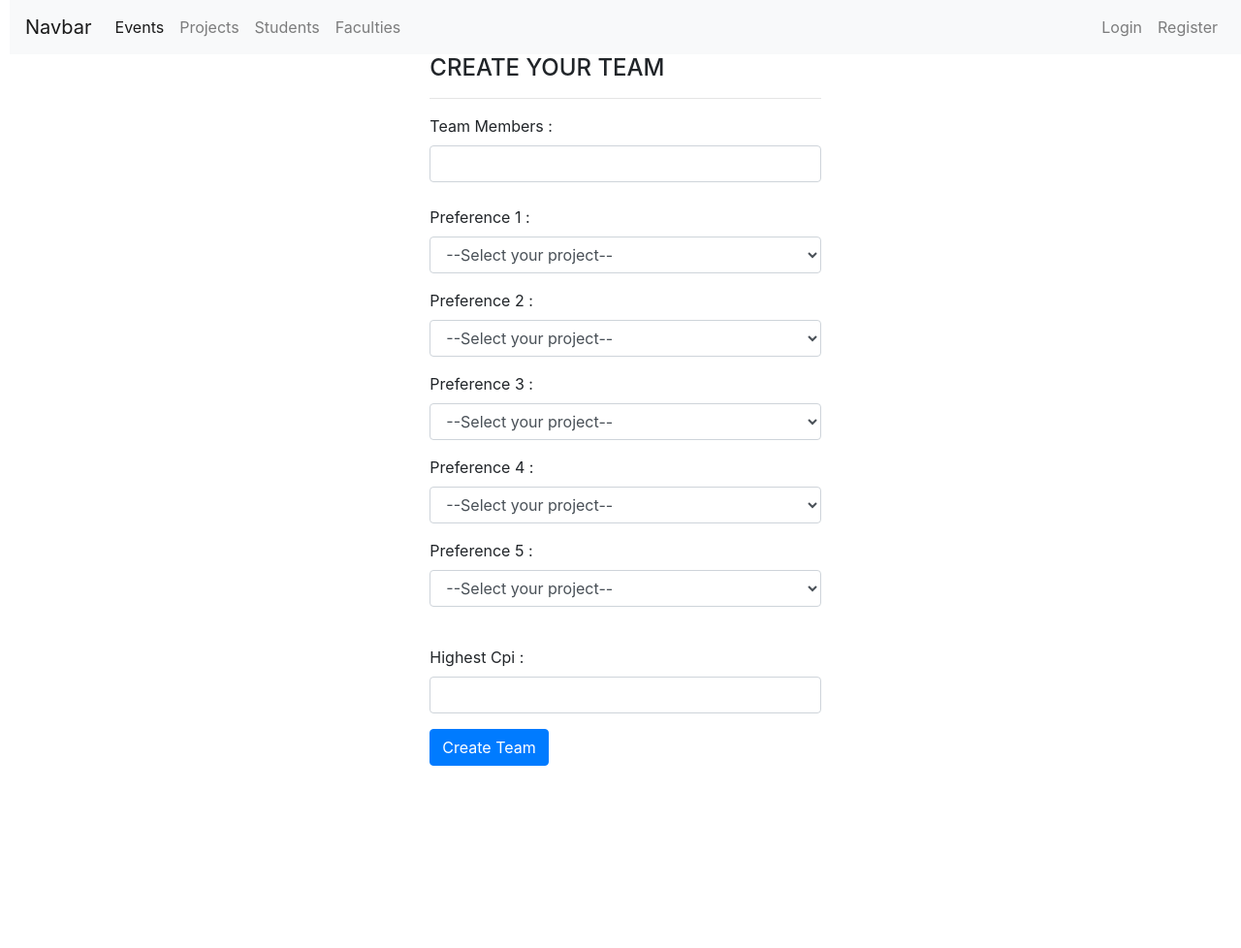
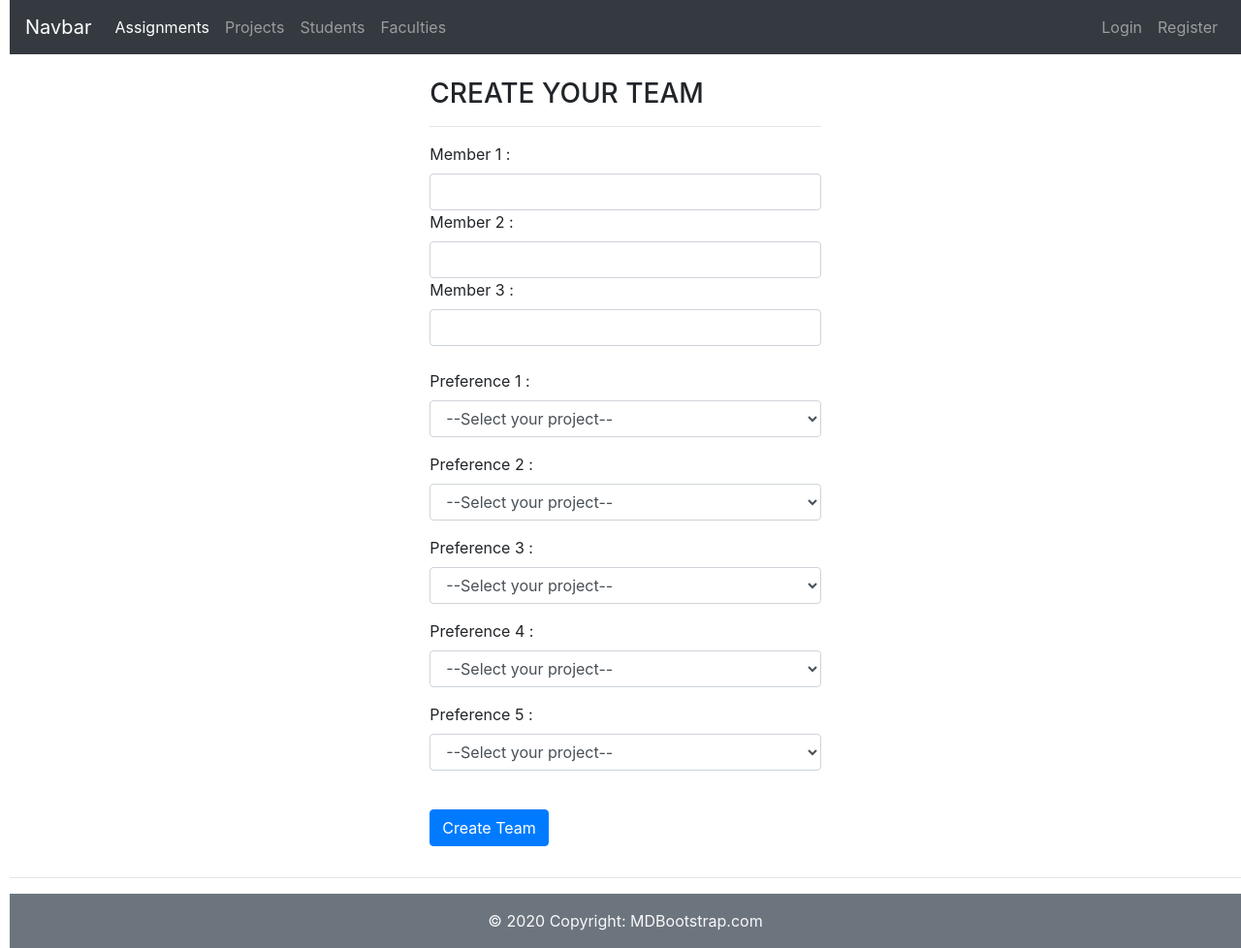
Before and after one commit to Dev1561/Generalized-System-for-Project-and-Guide-Allocation, a Django app: page /create_team in a window 1280 px wide. Shown: the whole page at 97% size. Before the commit the page ends 790 px from the top, so only its background shows below. Run offline with Django 3.2, Linux system fonts and the light colour scheme; data that the repository does not hold is empty; some libraries are stand-ins or nearby versions.

Commit message:
added team creation

```diff
--- a/SDPproject/EventGeneration/templates/base.html
+++ b/SDPproject/EventGeneration/templates/base.html
@@ -11,7 +11,7 @@
     </head>
 
     <body style="margin-left: 10px;">
-        <nav class="navbar navbar-expand-lg navbar-light bg-light py-md-2">
+        <nav class="navbar navbar-expand-lg navbar-dark bg-dark py-md-2">
             {% if user.is_superuser %}
             <a class="navbar-brand" href="#">Admin Panel</a>
             {% else %}
@@ -23,10 +23,10 @@
             </button>
             <div class="collapse navbar-collapse" id="navbarNavAltMarkup">
                 <div class="navbar-nav">
-                    <a class="nav-item nav-link active" href="/events">Events <span class="sr-only">(current)</span></a>
+                    <a class="nav-item nav-link active" href="/events">Assignments <span class="sr-only">(current)</span></a>
                     <a class="nav-item nav-link" href="#">Projects</a>
                     <a class="nav-item nav-link" href="#">Students</a>
-                    <a class="nav-item nav-link" href="#">Faculties</a>
+                    <a class="nav-item nav-link" href="/allocate_project">Faculties</a>
                 </div>
             </div>
             <div class="collapse navbar-collapse justify-content-end" id="navbarNavAltMarkup">
@@ -47,6 +47,16 @@
         <div class="container"></div>
         {% block content%} {% endblock %}
         </div>
+
+        <hr>
+        <footer class="bg-secondary text-center text-lg-start">
+            <!-- Copyright -->
+            <div class="text-center p-3 text-light" >
+              © 2020 Copyright:
+              <a class="text-light" href="https://mdbootstrap.com/">MDBootstrap.com</a>
+            </div>
+            <!-- Copyright -->
+          </footer>
         <!-- Optional JavaScript -->
         <!-- jQuery first, then Popper.js, then Bootstrap JS -->
         <script src="https://code.jquery.com/jquery-3.2.1.slim.min.js"
--- a/SDPproject/EventGeneration/urls.py
+++ b/SDPproject/EventGeneration/urls.py
@@ -2,7 +2,7 @@ from django.urls import path
 from . import views
 
 urlpatterns = [
-    path('events', views.Students),
+    path('assignments', views.Students),
     path('faculty', views.Faculties),
-    path('create_event', views.create_event),
+    path('create_project_assignment', views.create_project_assignment),
 ]
--- a/SDPproject/EventGeneration/views.py
+++ b/SDPproject/EventGeneration/views.py
@@ -22,7 +22,7 @@ def Faculties(request):
     return HttpResponse(user_faculty.is_student)
     #return render(request, 'show_events.html', {'event_data':event_data})
 
-def create_event(request):
+def create_project_assignment(request):
     if request.method == 'POST':
         event = Event()
         event.Title = request.POST['event_title']
--- a/SDPproject/LoginRegister/templates/login.html
+++ b/SDPproject/LoginRegister/templates/login.html
@@ -8,7 +8,7 @@
     <div class="col-md-4">
         <form action="login" method="post" style="margin-top: 50px;">
             {% csrf_token %}
-            <h4> LOGIN FORM </h4>
+            <h3> LOGIN FORM </h3>
             <hr />
             <div class="form-group">
                 <label name="username"> Username : </label>
--- a/SDPproject/LoginRegister/templates/register.html
+++ b/SDPproject/LoginRegister/templates/register.html
@@ -7,7 +7,7 @@
     <div class="col-md-4">
         <form action="register" method="post" style="margin-top: 50px;">
             {% csrf_token %}
-            <h4> REGISTER YOURSELF HERE </h4>
+            <h3> REGISTER YOURSELF HERE </h3>
             <hr />
             <div class="form-group">
                 <label name="username"> Username : </label>
--- a/SDPproject/ProjectAllocation/models.py
+++ b/SDPproject/ProjectAllocation/models.py
@@ -10,10 +10,11 @@ class Project(models.Model):
     own_def = models.BooleanField(default=False)
 
 class Team(models.Model):
-    team_members = models.TextField(max_length=50)
+    member1 = models.ForeignKey(event_models.Student, on_delete=models.CASCADE, related_name='member_1')
+    member2 = models.ForeignKey(event_models.Student, on_delete=models.CASCADE, related_name='member_2')
+    member3 = models.ForeignKey(event_models.Student, on_delete=models.CASCADE, default=None, related_name='member_3', null=True)
     preference1 = models.ForeignKey(Project, on_delete=models.CASCADE, related_name='pref_1')
     preference2 = models.ForeignKey(Project, on_delete=models.CASCADE, related_name='pref_2')
     preference3 = models.ForeignKey(Project, on_delete=models.CASCADE, related_name='pref_3')
     preference4 = models.ForeignKey(Project, on_delete=models.CASCADE, related_name='pref_4')
     preference5 = models.ForeignKey(Project, on_delete=models.CASCADE, related_name='pref_5')
-    highest_cpi = models.CharField(max_length=4)
--- a/SDPproject/ProjectAllocation/templates/create_team.html
+++ b/SDPproject/ProjectAllocation/templates/create_team.html
@@ -7,13 +7,21 @@
     <div class="col-md-4">
         <form action="validate_team" method="POST">
             {% csrf_token %}
-            <h4> CREATE YOUR TEAM </h4>
+            <br/> <h3> CREATE YOUR TEAM </h3>
             <hr />
             <div class="form=group">
-                <label name="members"> Team Members : </label>
-                <input type="text" name="members" class="form-control" required>
+                <label name="member1"> Member 1 : </label>
+                <input type="text" name="member1" class="form-control" required>
             </div>
-            <br/>
+            <div class="form=group">
+                <label name="member2"> Member 2 : </label>
+                <input type="text" name="member2" class="form-control" required>
+            </div>
+            <div class="form=group">
+                <label name="member3"> Member 3 : </label>
+                <input type="text" name="member3" class="form-control">
+            </div>
+            <br />
 
             <div class="form-group">
                 <label name="pref1"> Preference 1 : </label>
@@ -67,12 +75,13 @@
             <br>
 
             <div class="form-group">
-                <label name="high_cpi"> Highest Cpi : </label>
-                <input type="text" name="high_cpi" class="form-control">
+                <input type='submit' name='create' class='btn btn-primary' value='Create Team' />
             </div>
 
-            <div class="form-group">
-                <input type='submit' name='create' class='btn btn-primary' value='Create Team' />
+            <div>
+                {% for message in messages %}
+                <h3 style="color: red;"> {{message}} </h3>
+                {% endfor %}
             </div>
         </form>
     </div>
--- a/SDPproject/ProjectAllocation/urls.py
+++ b/SDPproject/ProjectAllocation/urls.py
@@ -5,4 +5,5 @@ urlpatterns = [
     path('create_team', views.CreateTeam),
     path('validate_team', views.validate_team),
     path('team_created', views.team_created),
+    path('allocate_project', views.allocate_project),
 ]
--- a/SDPproject/ProjectAllocation/views.py
+++ b/SDPproject/ProjectAllocation/views.py
@@ -12,13 +12,14 @@ def CreateTeam(request):
     return render(request, 'create_team.html', {'projects':projects})
 
 def validate_team(request):
-    members = request.POST['members']
+    member1 = request.POST['member1']
+    member2 = request.POST['member2']
+    member3 = request.POST['member3']
     pref1 = request.POST['project1']
     pref2 = request.POST['project2']
     pref3 = request.POST['project3']
     pref4 = request.POST['project4']
     pref5 = request.POST['project5']
-    highest_cpi = request.POST['high_cpi']
 
     choice1 = Project.objects.get(title=pref1)
     choice2 = Project.objects.get(title=pref2)
@@ -26,35 +27,69 @@ def validate_team(request):
     choice4 = Project.objects.get(title=pref4)
     choice5 = Project.objects.get(title=pref5)
 
-    team_members = members.split(",")
-    user1 = event_models.User.objects.get(username=team_members[0])
-    user2 = event_models.User.objects.get(username=team_members[1])
+    user1 = event_models.User.objects.get(username=member1)
+    user2 = event_models.User.objects.get(username=member2)
+    user3 = None
+    if(member3 == ''):
+        member3 = None
+    if(member3 is not None):
+        user3 = event_models.User.objects.get(username=member3)
 
-    print(user1)
+    print(user3)
     print(user2)
+
     mem1 = event_models.Student.objects.get(user=user1)
     mem2 = event_models.Student.objects.get(user=user2)
+    mem3 = None
+    if(user3 is not None):
+        mem3 = event_models.Student.objects.get(user=user3)
+
+    print(mem3)
 
     print(float(mem1.cpi) - float(mem2.cpi))
     print(mem2.cpi)
-    if( float(mem1.cpi) - float(mem2.cpi) > 0.5 ):
-        messages.info("Team cannot be created")
-        return redirect('/create_team')
+
+    if(mem3 is not None):
+        if( ( float(mem1.cpi) - float(mem2.cpi) - float(mem3.cpi) ) > 0.5 ):
+            messages.info(request, "Team cannot be created")
+            return redirect('/create_team')
+        else:
+            team = Team()
+            team.member1 = mem1
+            team.member2 = mem2
+            team.member3 = mem3
+            team.preference1 = choice1
+            team.preference2 = choice2
+            team.preference3 = choice3
+            team.preference4 = choice4
+            team.preference5 = choice5
+            team.save()
+            print("Team Created")
+            return redirect('/team_created')
     else:
-        team = Team()
-        team.team_members = members
-        team.preference1 = choice1
-        team.preference2 = choice2
-        team.preference3 = choice3
-        team.preference4 = choice4
-        team.preference5 = choice5
-        team.highest_cpi = highest_cpi
-        team.save()
-        print("Team Created")
-        return redirect('/team_created')
+        if( ( float(mem1.cpi) - float(mem2.cpi) ) > 0.5 ):
+            messages.info(request, "Team cannot be created")
+            return redirect('/create_team')
+        else:
+            team = Team()
+            team.member1 = mem1
+            team.member2 = mem2
+            team.member3 = mem3
+            team.preference1 = choice1
+            team.preference2 = choice2
+            team.preference3 = choice3
+            team.preference4 = choice4
+            team.preference5 = choice5
+            team.save()
+            print("Team Created")
+            return redirect('/team_created')
 
     return render(request, 'base.html')
 
 def team_created(request):
     # team_data = Team.objects.get()
     return render(request, 'team_created.html')
+
+def allocate_project(request):
+    team_data = Team.objects.all()
+    return render(request, 'allocate_project.html', {'team_data':team_data} )
```
Also changed, not shown: SDPproject/ProjectAllocation/templates/allocate_project.html (added, +37 -0 lines), SDPproject/ProjectAllocation/templates/team_created.html (+2 -5 lines), SDPproject/ProjectAllocation/migrations/0003_auto_20210201_2308.py (added).
